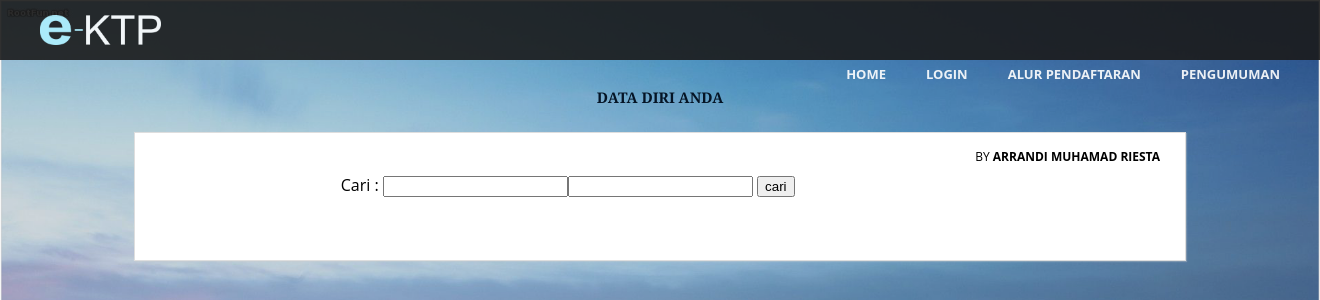
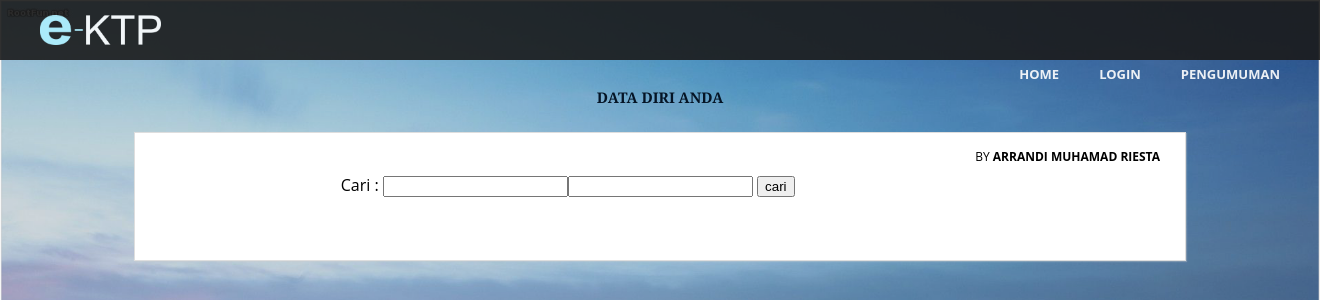
Before and after one commit to arrandimr/uts_progweb, a PHP site: page /uts_web/tampilbiodata.php in a window 1320 px wide. Shown: the top 300 px of the page. Run offline with PHP 8.4, Linux system fonts and the light colour scheme.

Commit message:
Update tampilbiodata.php

```diff
--- a/tampilbiodata.php
+++ b/tampilbiodata.php
@@ -13,9 +13,6 @@
 			<a href="home.php"><img src="Tak_Punya_E-_KTP_Tak_Bisa_Nyoblos_Pilkada_Ini_Jawaban_Dinas_Kependudukanz3E.png" height="30px"></a><ul>
 				<li>
 					<a href="pengumuman.php">pengumuman</a>
-				</li>
-				<li>
-					<a href="struktur.php">Alur Pendaftaran</a>
 				</li>
 				<li>
 					<a href="login.php">login</a>
```
